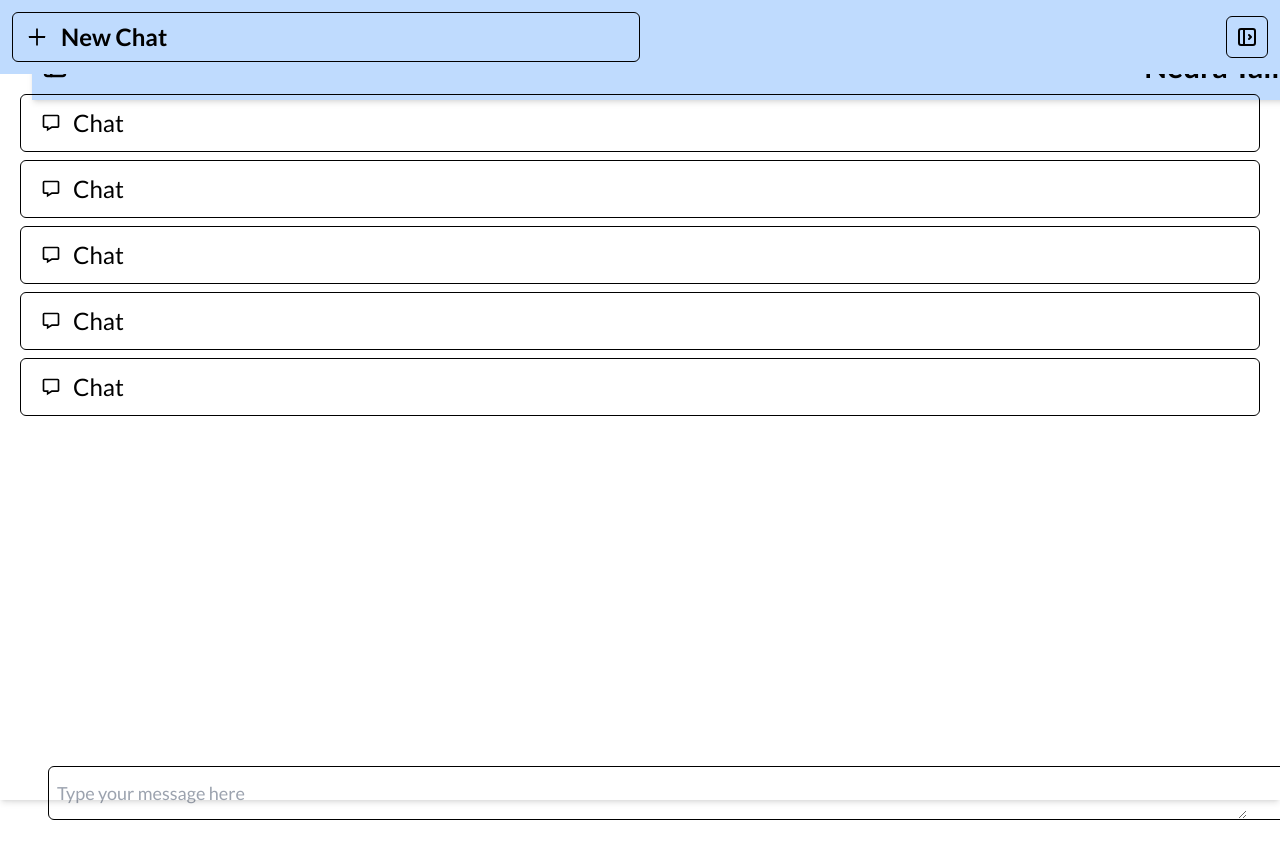
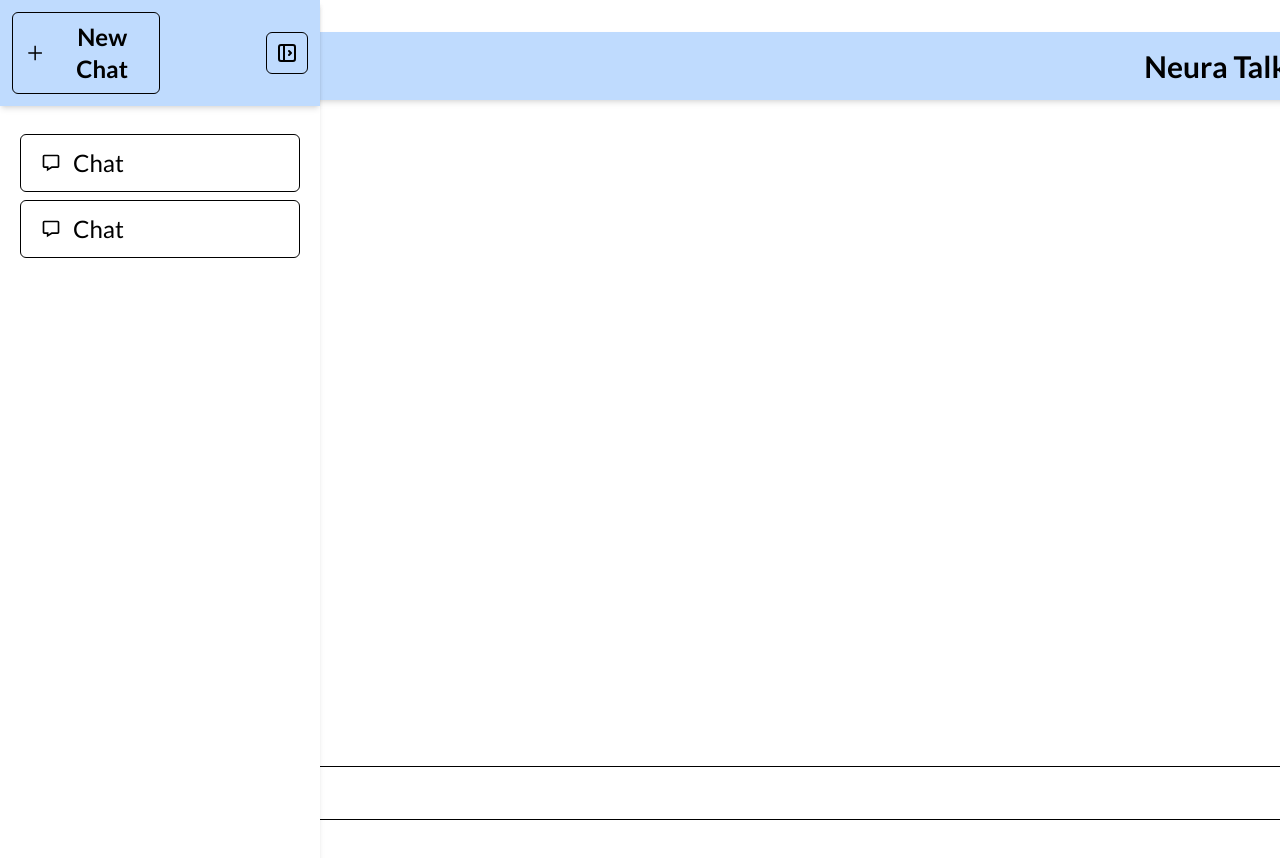
Before and after one commit to Monilprajapati/NeuraTalk, a React (Vite) app: page / in a window 1280 px wide. Both pictures are taken after a click on the icon 55 px from the left and 66 px from the top of the page. Shown: the top 858 px of the page. Built offline with nearby package versions, Linux system fonts and the light colour scheme.

Commit message:
Version updation

```diff
--- a/package.json
+++ b/package.json
@@ -10,6 +10,7 @@
     "preview": "vite preview"
   },
   "dependencies": {
+    "openai": "^4.7.1",
     "react": "^18.2.0",
     "react-dom": "^18.2.0",
     "react-icons": "^4.10.1"
--- a/src/ChatPage.jsx
+++ b/src/ChatPage.jsx
@@ -1,6 +1,8 @@
 import React, { useState } from "react";
 import Navbar from "./component/Navbar";
+import { Configuration, OpenAIApi } from "openai";
 import { TbSend } from "react-icons/tb";
+
 
 const ChatPage = () => {
   const [prompt, setPrompt] = useState("");
@@ -13,12 +15,12 @@ const ChatPage = () => {
           rows={1}
           type="text"
           placeholder="Type your message here"
-          className="mr-12 font-lato text-lg py-3 px-2 w-full bg-transparent outline-none"
+          className="mr-12 font-lato text-lg py-3 px-2 w-full bg-transparent outline-none resize-none"
           onChange={(e) => setPrompt(e.target.value)}
         />
         {prompt.length > 0 && (
           <button className="btn absolute right-0 mr-2 bg-blue-500 hover:bg-blue-600 p-2 rounded-md">
-            <TbSend className="text-xl" />
+            <TbSend className="text-xl cursor-pointer" />
           </button>
         )}
       </div>
--- a/src/component/Navbar.jsx
+++ b/src/component/Navbar.jsx
@@ -9,13 +9,13 @@ const Navbar = () => {
     <>
       <div className="flex justify-between items-center relative font-lato bg-blue-200 px-2 py-4 shadow-md">
         <TbLayoutSidebarLeftExpand
-          className="text-black text-3xl"
+          className="text-black text-3xl cursor-pointer"
           onClick={() => setSidebar(!sidebar)}
         />
         <h1 className="text-3xl text-black font-bold mr-4">Neura Talk</h1>
       </div>
       {sidebar && (
-        <Sidebar className="translate-x-5 delay-100 h-full fixed top-0 -left-5 w-screen z-50 shadow-md" sidebar={sidebar} setSidebar={setSidebar} />
+        <Sidebar className="lg:w-1/4 translate-x-5 z-40 ease-in-out duration-300 fixed top-0 -left-5 w-screen bg-white shadow-md cursor-pointer" sidebar={sidebar} setSidebar={setSidebar} />
       )}
     </>
   );
--- a/src/component/Sidebar.jsx
+++ b/src/component/Sidebar.jsx
@@ -7,7 +7,7 @@ const Sidebar = ({ className, sidebar, setSidebar }) => {
   return (
     <>
       <div className={`${className}`}>
-        <div className="top font-lato bg-blue-200 p-3 flex justify-between items-center">
+        <div className="top font-lato shadow-md bg-blue-200 p-3 flex justify-between items-center">
           <button className="flex gap-3 items-center text-2xl px-3 py-2 border border-black rounded-md w-1/2">
             <AiOutlinePlus className="font-bold text-black" />
             <span className="font-semibold text-black">New Chat</span>
@@ -20,7 +20,7 @@ const Sidebar = ({ className, sidebar, setSidebar }) => {
           </button>
         </div>
 
-        <div className="chatlist mt-5">
+        <div className="chatlist mt-5 pb-20 h-screen overflow-scroll">
           <div className="chat flex gap-3 items-center py-3 mx-5 my-2 pl-5 border border-black rounded-md">
             <BiMessage className="text-xl text-black" />
             <span className="text-black text-2xl font-lato">Chat</span>
@@ -31,20 +31,6 @@ const Sidebar = ({ className, sidebar, setSidebar }) => {
             <span className="text-black text-2xl font-lato">Chat</span>
           </div>
 
-          <div className="chat flex gap-3 items-center py-3 mx-5 my-2 pl-5 border border-black rounded-md">
-            <BiMessage className="text-xl text-black" />
-            <span className="text-black text-2xl font-lato">Chat</span>
-          </div>
-
-          <div className="chat flex gap-3 items-center py-3 mx-5 my-2 pl-5 border border-black rounded-md">
-            <BiMessage className="text-xl text-black" />
-            <span className="text-black text-2xl font-lato">Chat</span>
-          </div>
-
-          <div className="chat flex gap-3 items-center py-3 mx-5 my-2 pl-5 border border-black rounded-md">
-            <BiMessage className="text-xl text-black" />
-            <span className="text-black text-2xl font-lato">Chat</span>
-          </div>
         </div>
       </div>
     </>
```
Also changed, not shown: 1 other file (tests, documents, lock files or other folders).
